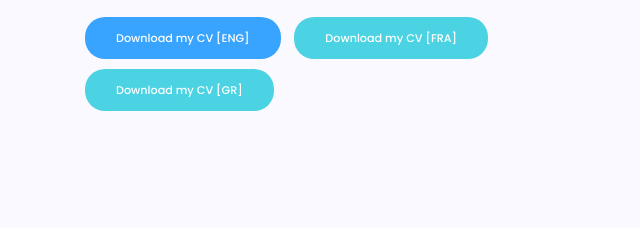
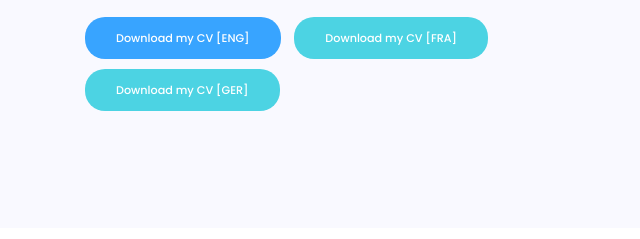
Before and after one commit to bilalakkar777/Portfolio, a plain HTML site: page index.html in a window 1280 px wide. Shown: the part 522-761 px from the top of the page, 0-640 px from the left. Drawn offline with nearby package versions, Linux system fonts and the light colour scheme; some packages are replaced by stand-ins of ours.

Commit message:
Update index.html

```diff
--- a/index.html
+++ b/index.html
@@ -100,7 +100,7 @@
                     <div class="button-group-area mt-10">
                      <a href="img/CV ENG8-min.pdf" class="genric-btn info circle arrow"> Download my CV [ENG] </a>
                      <a href="img/CV-FR7-min.pdf" class="genric-btn success circle arrow"> Download my CV [FRA] </a>
-                     <a href="img/GER CV-min.pdf" class="genric-btn success circle arrow"> Download my CV [GR] </a>
+                     <a href="img/GER CV-min.pdf" class="genric-btn success circle arrow"> Download my CV [GER] </a>
                    </div>
                    </div>
 
```
